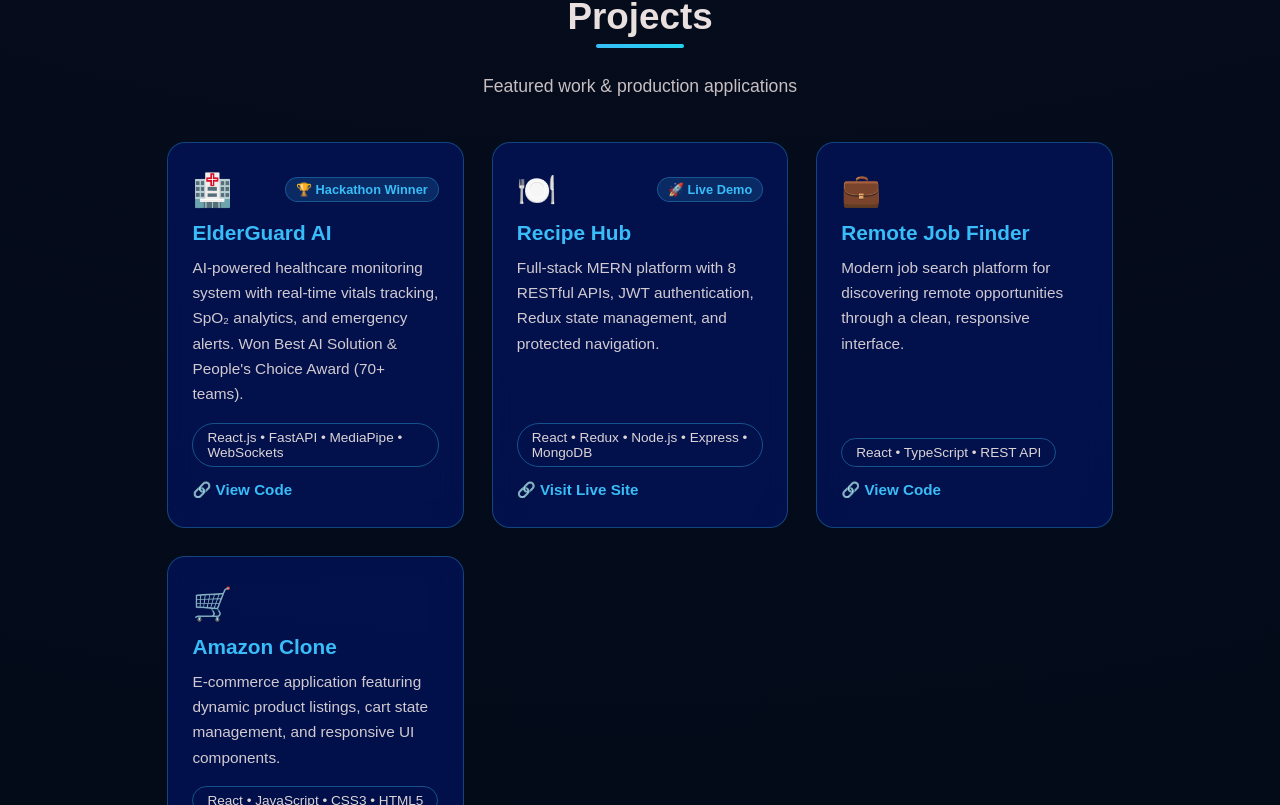
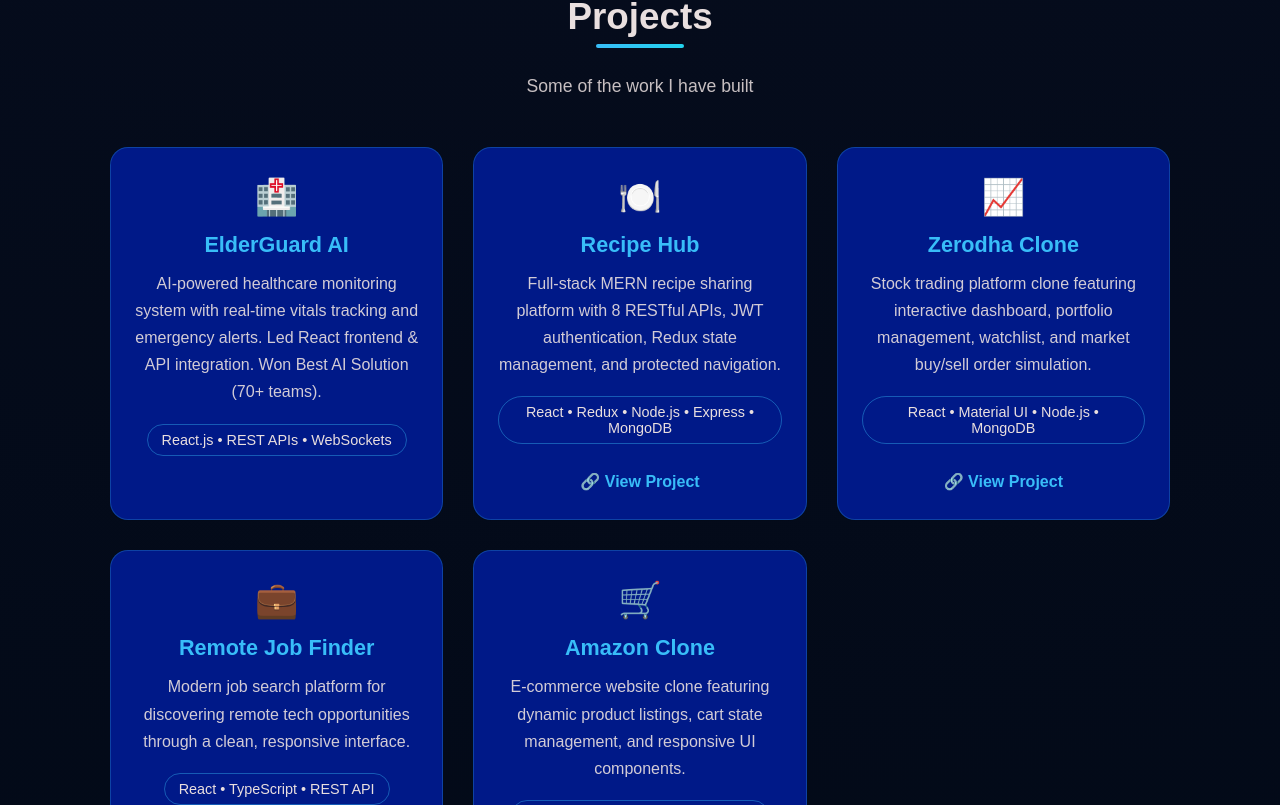
Before and after one commit to KANHAIYASINGH337/portfolio, a React (Create React App) app: page / in a window 1280 px wide. Shown: the part 2175-2980 px from the top of the page. Built offline with nearby package versions, Linux system fonts and the light colour scheme.

Commit message:
feat: add Zerodha clone and compact project cards

```diff
--- a/src/App.css
+++ b/src/App.css
@@ -368,17 +368,17 @@
 
 /* ===== PROJECTS ===== */
 .projects-pro {
-  padding: 80px 8%;
-  max-width: 1150px;
+  padding: 80px 20px;
+  max-width: 1100px;
   margin: auto;
   text-align: center;
 }
 
 .projects-cards {
-  margin-top: 45px;
+  margin-top: 50px;
   display: grid;
-  grid-template-columns: repeat(auto-fit, minmax(260px, 1fr));
-  gap: 28px;
+  grid-template-columns: repeat(3, 1fr);
+  gap: 30px;
 }
 
 .project-card {
@@ -386,54 +386,33 @@
   padding: 28px 24px;
   transition: 0.35s ease;
   backdrop-filter: blur(12px);
-  text-align: left;
-  display: flex;
-  flex-direction: column;
-  justify-content: space-between;
-  min-height: 290px;
+  text-align: center;
 }
 
 .dark .project-card {
-  background: rgba(0, 25, 136, 0.45);
-  border: 1px solid rgba(56, 189, 248, 0.3);
+  background: #001988;
+  border: 1px solid rgba(56, 189, 248, 0.25);
 }
 
 .light .project-card {
   background: #ffffff;
-  border: 1px solid #e2e8f0;
-  box-shadow: 0 4px 15px rgba(0, 0, 0, 0.04);
+  border: 1px solid rgba(56, 189, 248, 0.2);
 }
 
 .project-card:hover {
   transform: translateY(-8px);
-  box-shadow: 0 12px 35px rgba(56, 189, 248, 0.35);
+  box-shadow: 0 15px 40px rgba(56, 189, 248, 0.25);
   border-color: #38bdf8;
 }
 
-.project-card-header {
-  display: flex;
-  justify-content: space-between;
-  align-items: center;
-  margin-bottom: 12px;
-}
-
 .project-icon {
-  font-size: 2rem;
-}
-
-.project-badge {
-  font-size: 0.8rem;
-  font-weight: 600;
-  padding: 4px 10px;
-  border-radius: 20px;
-  background: rgba(56, 189, 248, 0.15);
-  color: #38bdf8;
-  border: 1px solid rgba(56, 189, 248, 0.3);
+  font-size: 2.2rem;
+  margin-bottom: 14px;
 }
 
 .project-card h3 {
-  font-size: 1.3rem;
-  margin-bottom: 10px;
+  font-size: 1.35rem;
+  margin-bottom: 12px;
   color: #38bdf8;
   font-weight: 700;
 }
@@ -441,37 +420,36 @@
 .light .project-card h3 { color: #0284c7; }
 
 .project-card p {
-  font-size: 0.96rem;
-  line-height: 1.65;
-  margin-bottom: 16px;
+  font-size: 1rem;
+  line-height: 1.7;
+  margin-bottom: 18px;
   opacity: 0.9;
 }
 
-.light .project-card p { color: #475569; }
+.light .project-card p { color: #334155; }
 
 .project-tech {
   display: inline-block;
-  font-size: 0.85rem;
+  font-size: 0.9rem;
   border: 1px solid rgba(56, 189, 248, 0.4);
-  padding: 6px 14px;
+  padding: 7px 14px;
   border-radius: 999px;
   margin-bottom: 14px;
-  opacity: 0.95;
 }
 
 .light .project-tech {
-  background: #f1f5f9;
   color: #0f172a;
-  border-color: #cbd5e1;
+  background: #f8fafc;
+  border-color: #38bdf8;
 }
 
 .project-link {
-  display: inline-block;
+  display: block;
+  margin-top: 14px;
   text-decoration: none;
   color: #38bdf8;
   font-weight: 600;
   transition: 0.3s;
-  font-size: 0.95rem;
 }
 
 .light .project-link { color: #0284c7; }
--- a/src/components/Projects.jsx
+++ b/src/components/Projects.jsx
@@ -5,25 +5,32 @@
     icon: "🏥",
     title: "ElderGuard AI",
     description:
-      "AI-powered healthcare monitoring system with real-time vitals tracking, SpO₂ analytics, and emergency alerts. Won Best AI Solution & People's Choice Award (70+ teams).",
-    tech: "React.js • FastAPI • MediaPipe • WebSockets",
-    url: "https://github.com/KANHAIYASINGH337",
+      "AI-powered healthcare monitoring system with real-time vitals tracking and emergency alerts. Led React frontend & API integration. Won Best AI Solution (70+ teams).",
+    tech: "React.js • REST APIs • WebSockets",
     badge: "🏆 Hackathon Winner",
+    url: null, // Hardware/camera project - no external link attached
   },
   {
     icon: "🍽️",
     title: "Recipe Hub",
     description:
-      "Full-stack MERN platform with 8 RESTful APIs, JWT authentication, Redux state management, and protected navigation.",
+      "Full-stack MERN recipe sharing platform with 8 RESTful APIs, JWT authentication, Redux state management, and protected navigation.",
     tech: "React • Redux • Node.js • Express • MongoDB",
     url: "https://myrecipehub.vercel.app",
-    badge: "🚀 Live Demo",
+  },
+  {
+    icon: "📈",
+    title: "Zerodha Clone",
+    description:
+      "Stock trading platform clone featuring interactive dashboard, portfolio management, watchlist, and market buy/sell order simulation.",
+    tech: "React • Material UI • Node.js • MongoDB",
+    url: "https://github.com/KANHAIYASINGH337/Zerodha",
   },
   {
     icon: "💼",
     title: "Remote Job Finder",
     description:
-      "Modern job search platform for discovering remote opportunities through a clean, responsive interface.",
+      "Modern job search platform for discovering remote tech opportunities through a clean, responsive interface.",
     tech: "React • TypeScript • REST API",
     url: "https://github.com/KANHAIYASINGH337/job-finder",
   },
@@ -31,7 +38,7 @@
     icon: "🛒",
     title: "Amazon Clone",
     description:
-      "E-commerce application featuring dynamic product listings, cart state management, and responsive UI components.",
+      "E-commerce website clone featuring dynamic product listings, cart state management, and responsive UI components.",
     tech: "React • JavaScript • CSS3 • HTML5",
     url: "https://github.com/KANHAIYASINGH337/Amazon-clone",
   },
@@ -41,24 +48,17 @@
   return (
     <section id="projects" className="projects-pro section">
       <h2>Projects</h2>
-      <p className="section-sub">Featured work & production applications</p>
+      <p className="section-sub">Some of the work I have built</p>
 
       <div className="projects-cards">
         {projects.map((project, index) => (
           <div key={index} className="project-card">
-            <div>
-              <div className="project-card-header">
-                <span className="project-icon">{project.icon}</span>
-                {project.badge && (
-                  <span className="project-badge">{project.badge}</span>
-                )}
-              </div>
+            <div className="project-icon">{project.icon}</div>
 
             <h3>{project.title}</h3>
+
             <p>{project.description}</p>
-            </div>
 
-            <div>
             <span className="project-tech">{project.tech}</span>
 
             {project.url && (
@@ -68,10 +68,9 @@
                 rel="noopener noreferrer"
                 className="project-link"
               >
-                  🔗 {project.title === "Recipe Hub" ? "Visit Live Site" : "View Code"}
+                🔗 View Project
               </a>
             )}
-            </div>
           </div>
         ))}
       </div>
```
Lines whose indentation alone changed are shown as unchanged.
